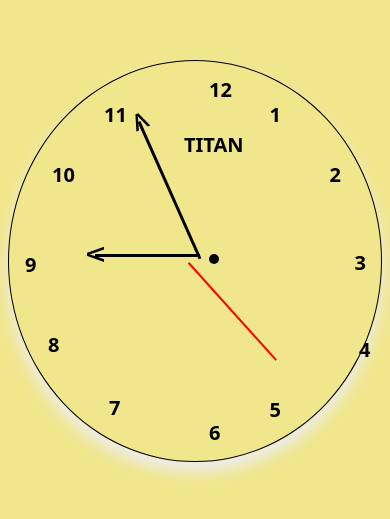
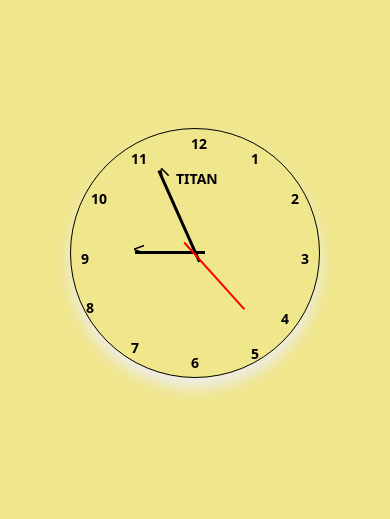
Before and after one commit to Abyy77/Analog-Clock, a plain HTML site: page index.html in a window 390 px wide. Shown: the part 169-688 px from the top of the page. Drawn offline with Linux system fonts and the light colour scheme.

Commit message:
added responsiveness

```diff
--- a/styles.css
+++ b/styles.css
@@ -1,199 +1,327 @@
-/* *{
-    margin:0;
+* {
+  margin: 0;
   padding: 0;
-    font-family: 'sans';
+  font-family: "sans";
   box-sizing: border-box;
-} */
- body{
-     font-family: 'sans';
+}
+body {
+  font-family: "sans";
   background-color: khaki;
 }
 
- .container{
+.container {
   width: 100%;
-    height:100vh;
+  height: 100vh;
   display: flex;
   align-items: center;
   justify-content: center;
   justify-items: center;
 }
 
-.clock{
-    width:400px;
-    height:400px;
+.clock {
+  width: 400px;
+  height: 400px;
   position: relative;
   border-radius: 50%;
   border: 1px solid;
   color: black;
-    box-shadow:0 10px 15px #ededed;
+  box-shadow: 0 10px 15px #ededed;
   background-color: b;
+}
+
+.mid-point {
+  /* width: 10px;
+  height: 10px;
+  position: absolute;
+  background-color: black;
+  border-radius: 50%;
+  top: 193px;
+  left: 200px; */
 
 }
 
-.mid-point{
-    width:10px;
-    height:10px;
-    position:absolute;
-    background-color: black;
-    border-radius: 50%;
-    top:193px;
-    left:200px
-}
-
-.hour{
+.hour {
   font-size: 20px;
   font-weight: bold;
   position: absolute;
   color: black;
 }
 
-.brand{
+.brand {
   font-size: 20px;
   font-weight: bold;
   position: absolute;
-    left:175px;
-    top:70px;
+  left: 175px;
+  top: 70px;
+}
+
+.hour-1 {
+  top: 40px;
+  right: 100px;
+}
+
+.hour-2 {
+  top: 100px;
+  right: 40px;
+}
+
+.hour-3 {
+  top: 188px;
+  right: 15px;
+}
+
+.hour-4 {
+  top: 275px;
+  left: 350px;
+}
+
+.hour-5 {
+  top: 335px;
+  right: 100px;
+}
+
+.hour-6 {
+  bottom: 15px;
+  left: 200px;
+}
+
+.hour-7 {
+  bottom: 40px;
+  left: 100px;
+}
+
+.hour-8 {
+  bottom: 103px;
+  left: 39px;
+}
+
+.hour-9 {
+  top: 190px;
+  left: 16px;
+}
+
+.hour-10 {
+  top: 100px;
+  left: 43px;
+}
+
+.hour-11 {
+  top: 40px;
+  left: 95px;
+}
+
+.hour-12 {
+  top: 15px;
+  left: 200px;
+}
+
+.minute-hand-wrapper {
+  width: 300px;
+  height: 300px;
+  position: absolute;
+  border-radius: 50%;
 
 }
 
-.hour-1{
-    top:40px;
-    right:100px
+.minute-hand {
+  position: relative;
 }
 
-.hour-2{
-    top:100px;
-    right:40px
+.minute-hand .hand {
+  width: 3px;
+  background-color: black;
+  height: 160px;
+  position: absolute;
+  right: 150px;
 }
 
-.hour-3{
-    top:188px;
-    right:15px
+.minute-hand .arrow {
+  font-size: 30px;
+  font-weight: 500;
+  transform: rotate(180deg);
+  position: absolute;
+  left: 142px;
+  bottom: -24px;
 }
 
-.hour-4{
-    top:275px;
-    left:350px
-}
-
-.hour-5{
-    top:335px;
-    right:100px
-}
-
-.hour-6{
-    bottom:15px;
-    left:200px
-}
-
-.hour-7{
-    bottom:40px;
-    left:100px
-}
-
-.hour-8{
-    bottom:103px;
-   left:39px
-}
-
-
-.hour-9{
-    top:190px;
-    left:16px
-}
-
-
-.hour-10{
-    top:100px;
-    left:43px
-}
-
-
-.hour-11{
-    top:40px;
-    left:95px;
-}
-
-
-.hour-12{
-    top:15px;
-   left:200px
-}
-
-.minute-hand-wrapper{
-    width:300px;
-    height:300px;
+.hour-hand-wrapper {
+  width: 200px;
+  height: 200px;
   position: absolute;
   border-radius: 50%;
 }
 
-.minute-hand{
-    position:relative;
+.hour-hand {
+  position: relative;
 }
 
-.minute-hand .hand{
-    width:3px;
+.hour-hand .hand {
+  width: 3px;
   background-color: black;
-    height:150px;
-    position:absolute;
-    right:143px
+  height: 107px;
+  position: absolute;
+  right: 93px;
+
+
 }
 
-
-.minute-hand .arrow{
+.hour-hand .arrow {
   font-size: 30px;
-    font-weight:500;
+  font-weight: 500;
   transform: rotate(180deg);
   position: absolute;
-    left:148.5px;
-    bottom:-24px;
+  left: 98.5px;
+  bottom: -24px;
 }
 
-.hour-hand-wrapper{
-    width:200px;
-    height:200px;
+.second-hand-wrapper {
+  width: 200px;
+  height: 200px;
   position: absolute;
   border-radius: 50%;
 }
 
-.hour-hand{
-    position:relative;
+.second-hand {
+  position: relative;
 }
 
-.hour-hand .hand{
-    width:3px;
-    background-color: black;
-    height:105px;
-    position:absolute;
-    right:93px;
+.second-hand .hand {
+  width: 1.5px;
+  background-color: red;
+  height: 131px;
+  position: absolute;
+  right: 93.5px;
+  top: -28px;
+}
+.phone {
+  display: none;
+}
+.laptop {
+  display: block;
 }
 
 
-.hour-hand .arrow{
-    font-size: 30px;
-    font-weight:500;
-    transform: rotate(180deg);
-    position: absolute;
-    left:98.5px;
-    bottom:-24px;
+
+@media (max-width: 600px) {
+  .phone {
+    display: block;
+  }
+  .laptop {
+    display: none;
   }
 
-.second-hand-wrapper{
-    width:200px;
-    height:200px;
-    position: absolute;
-    border-radius: 50%;
+  .clock {
+    width: 250px;
+    height: 250px;
   }
 
-.second-hand{
-    position:relative;
+  .mid-point {
+    top: 120px;
+    left: 122px;
+    width: 8px;
+    height: 8px;
   }
 
-.second-hand .hand{
-    width:1.5px;
-    background-color: red;
-    height:131px;
-    position:absolute;
-    right:93.5px;
-    top:-28px;
+  .brand {
+    font-size: 14px;
+    left: 105px;
+    top: 40px;
   }
+
+  .hour {
+    font-size: 14px;
+  }
+
+  .hour-1 {
+    top: 20px;
+    right: 60px;
+  }
+  .hour-2 {
+    top: 60px;
+    right: 20px;
+  }
+  .hour-3 {
+    top: 120px;
+    right: 10px;
+  }
+  .hour-4 {
+    top: 180px;
+    left: 210px;
+  }
+  .hour-5 {
+    top: 215px;
+    right: 60px;
+  }
+  .hour-6 {
+    bottom: 5px;
+    left: 120px;
+  }
+  .hour-7 {
+    bottom: 20px;
+    left: 60px;
+  }
+  .hour-8 {
+    bottom: 60px;
+    left: 15px;
+  }
+  .hour-9 {
+    top: 120px;
+    left: 10px;
+  }
+  .hour-10 {
+    top: 60px;
+    left: 20px;
+  }
+  .hour-11 {
+    top: 20px;
+    left: 60px;
+  }
+  .hour-12 {
+    top: 5px;
+    left: 120px;
+  }
+
+  .minute-hand-wrapper,
+  .second-hand-wrapper {
+    width: 180px;
+    height: 180px;
+  }
+
+  .minute-hand .hand {
+    height: 100px;
+    right: 88px;
+  }
+
+  .minute-hand .arrow {
+    font-size: 18px;
+    left: 89px;
+    bottom: -18px;
+  }
+
+  .hour-hand-wrapper {
+    width: 120px;
+    height: 120px;
+  }
+
+  .hour-hand .hand {
+    height: 70px;
+    right: 58px;
+  }
+
+  .hour-hand .arrow {
+    font-size: 18px;
+    left: 59px;
+    bottom: -18px;
+  }
+
+  .second-hand-wrapper {
+    width: 120px;
+    height: 120px;
+  }
+
+  .second-hand .hand {
+    height: 90px;
+    right: 58.5px;
+    top: -15px;
+  }
+}
```
Lines whose indentation alone changed are shown as unchanged.
